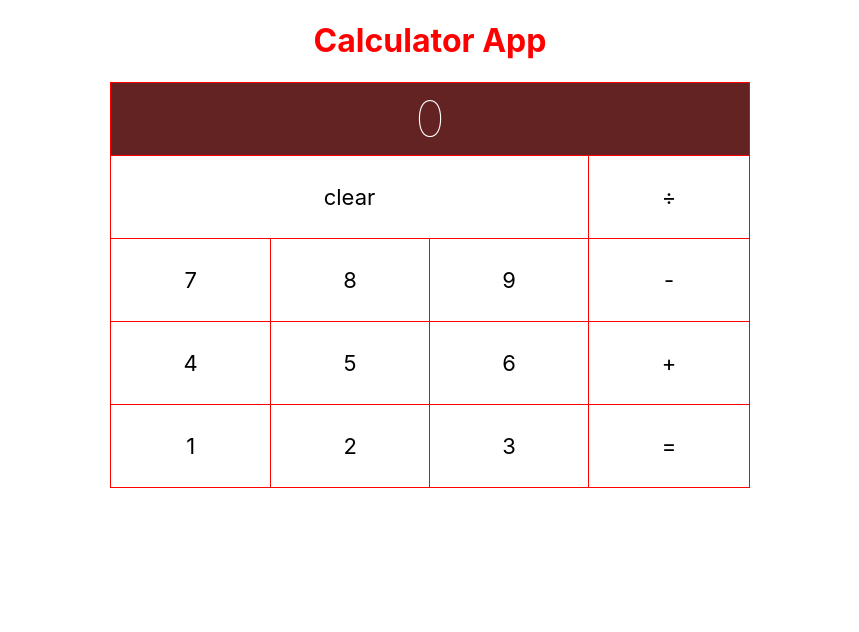
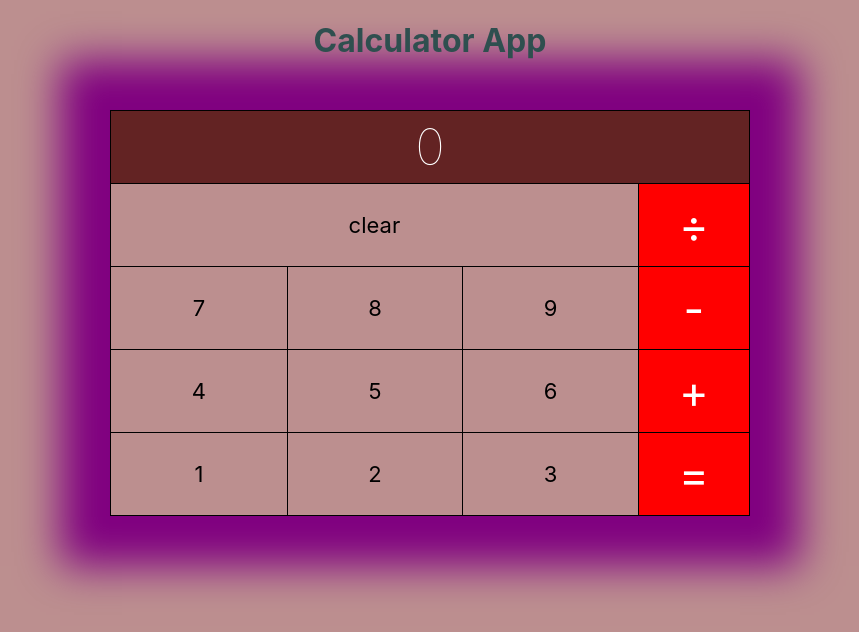
Before and after one commit to sakshikul/calculator-app, a React (Create React App) app: page / in a window 1280 px wide. Shown: the top 632 px of the page, without its empty margins (210-1069 px from the left). Built offline with nearby package versions, Linux system fonts and the light colour scheme.

Commit message:
add table shadow

```diff
--- a/src/App.css
+++ b/src/App.css
@@ -1,4 +1,4 @@
 .app h1{
   text-align: center;
-  color: red;
+  color: darkslategrey;
 }
--- a/src/Calculator.css
+++ b/src/Calculator.css
@@ -1,18 +1,20 @@
 .calculator{
     text-align: -webkit-center;
     font-size: 22px;
+    margin-top:50px;
 }
 .calculator__table{
 
 width:50%;
 border-collapse: collapse;
+box-shadow: 0px 0px 40px 50px purple;
 
 }
 .calculator__table__body{
     border: 1px solid red;
 }
 td, th{
-    border: 1px solid red;
+    border: 1px solid black;
     text-align: center;
     padding:28px;
 }
@@ -24,3 +26,9 @@ td, th{
     padding: 6px;
 
 }
+.red{
+    background-color: red;
+    color:white;
+    font-size: 45px;
+    padding:7px;
+}
--- a/src/Calculator.js
+++ b/src/Calculator.js
@@ -29,25 +29,25 @@ class Calculator extends React.Component{
                 </tr>
                 <tr className = "clear row">
                     <td colspan="3">{this.state.calculator}</td>
-                    <td>&divide; </td>
+                    <td className= "red">&divide; </td>
                 </tr>
                 <tr className = "row">
                    <td>7</td>
                    <td>8</td>
                    <td>9</td>
-                   <td>-</td>
+                   <td className = "red">-</td>
                 </tr>
                 <tr className = "row">
                    <td>4</td>
                    <td>5</td>
                    <td>6</td>
-                   <td> + </td>
+                   <td className = "red"> + </td>
                 </tr>
                 <tr className = "row">
                    <td>1</td>
                    <td>2</td>
                    <td>3</td>
-                   <td> = </td>
+                   <td className = "red"> = </td>
                 </tr>
                 </tbody>
             </table>
--- a/src/index.css
+++ b/src/index.css
@@ -6,6 +6,7 @@ body {
     sans-serif;
   -webkit-font-smoothing: antialiased;
   -moz-osx-font-smoothing: grayscale;
+  background-color: rosybrown;
 }
 
 code {
```
